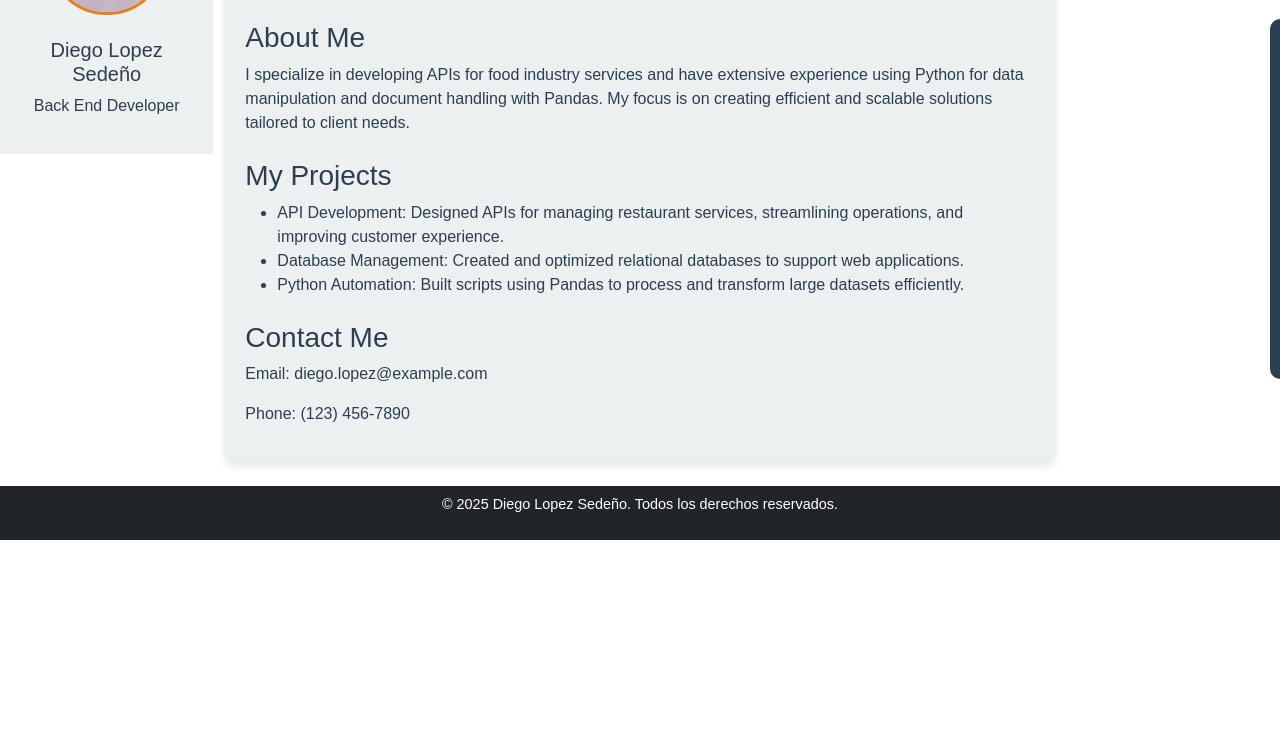
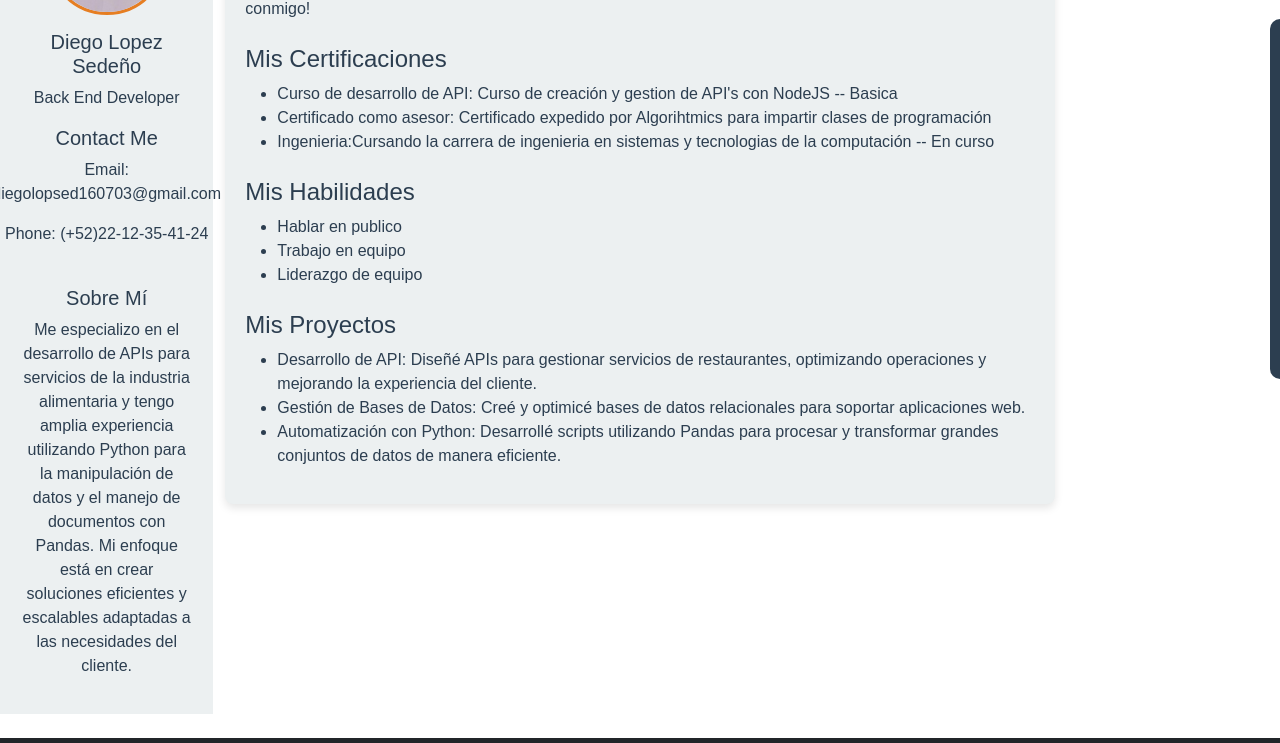
Before and after one commit to DiegoLopSed/Personal_portfolio, a plain HTML site: page index.html in a window 1280 px wide. Shown: the part 201-944 px from the top of the page. Before the commit the page ends 800 px from the top, so only its background shows below. Drawn offline with nearby package versions, Linux system fonts and the light colour scheme; a web font is replaced by a local one.

Commit message:
Modificación del contenido de habilidades

```diff
--- a/index.html
+++ b/index.html
@@ -10,6 +10,7 @@
         rel="stylesheet">
     <link rel="stylesheet" href="assets/css/main.css">
     <link rel="stylesheet" href="assets/css/social.css">
+    <link rel="stylesheet" href="assets/css/fonts.css">
 </head>
 
 <body>
@@ -46,43 +47,84 @@
 
     <div class="container-fluid">
         <div class="row">
+
             <div class="col-12 col-md-2 sidebar text-center">
                 <img src="assets/images/perfil_photo.jpg" class="rounded-circle mt-3" alt="User">
-                <h5 class="mt-2">Diego Lopez Sedeño</h5>
-                <p>Back End Developer</p>
+                <h5 class="merriweather-bold">Diego Lopez Sedeño</h5>
+                <p class="lora-bold">Back End Developer</p>
+
+                <section id="contact" class="lora-regular">
+                    <h5 id="contact-title" class="merriweather-bold">Contact Me</h5>
+                    <p><span id="email">Email</span>: diegolopsed160703@gmail.com</p>
+                    <p><span id="phone">Phone</span>: (+52)22-12-35-41-24</p>
+                </section>
+
+                <section id="about" class="mt-4">
+                    <h5 id="about-title" class="merriweather-bold">Sobre Mí</h5>
+                    <p id="about-content" class="lora-regular">Me especializo en el desarrollo de APIs para servicios de
+                        la industria
+                        alimentaria y tengo amplia experiencia utilizando Python para la manipulación de datos y el
+                        manejo de documentos con Pandas. Mi enfoque está en crear soluciones eficientes y escalables
+                        adaptadas a las necesidades del cliente.</p>
+                </section>
+
             </div>
+
             <div class="col-12 col-md-8">
+
                 <div class="content mt-4">
-                    <h2 id="welcome">Welcome to My Portfolio</h2>
-                    <p id="intro">Hello! I'm Diego Lopez Sedeño, a Back End Developer with experience in building robust
-                        web applications and managing databases. Check out my projects below and feel free to connect
-                        with me!</p>
+                    <h2 id="welcome" class="merriweather-bold">Bienvenido a Mi Portafolio</h2>
+                    <p id="intro" class="lora-regular">¡Hola! Soy Diego Lopez Sedeño, un Desarrollador Back End con
+                        experiencia en la
+                        creación de aplicaciones web robustas y gestión de bases de datos. ¡Mira mis proyectos a
+                        continuación y no dudes en conectarte conmigo!
+                    </p>
 
-                    <section id="about" class="mt-4">
-                        <h3 id="about-title">About Me</h3>
-                        <p id="about-content">I specialize in developing APIs for food industry services and have
-                            extensive experience using Python for data manipulation and document handling with Pandas.
-                            My focus is on creating efficient and scalable solutions tailored to client needs.</p>
+                    <section id="certificates" class="mt-4">
+                        <h4 id="certificates-title" class="merriweather-bold">Mis Certificaciones</h3>
+                        <ul>
+                            <li id="certificate-1" class="lora-regular">Curso de desarrollo de API: Curso de creación y
+                                gestion de API's
+                                con NodeJS -- Basica
+                            </li>
+                            <li id="certificate-2" class="lora-regular">Certificado como asesor: Certificado expedido
+                                por Algorihtmics para impartir
+                                clases de programación</li>
+                            <li id="certificate-3" class="lora-regular">Ingenieria:Cursando la carrera de ingenieria en
+                                sistemas y tecnologias de la computación
+                                -- En curso
+                            </li>
+                        </ul>
+                    </section>
+
+
+                    <section id="skills" class="mt-4">
+                        <h4 id="skills-title" class="merriweather-bold">Mis Habilidades</h3>
+                        <ul>
+                            <li id="skills-1" class="lora-bold">Hablar en publico</li>
+                            <li id="skills-2" class="lora-bold">Trabajo en equipo</li>
+                            <li id="skills-3" class="lora-bold">Liderazgo de equipo</li>
+                        </ul>
                     </section>
 
                     <section id="projects" class="mt-4">
-                        <h3 id="projects-title">My Projects</h3>
+                        <h4 id="projects-title" class="merriweather-bold">Mis Proyectos</h3>
                         <ul>
-                            <li id="project-1">API Development: Designed APIs for managing restaurant services,
-                                streamlining operations, and improving customer experience.</li>
-                            <li id="project-2">Database Management: Created and optimized relational databases to
-                                support web applications.</li>
-                            <li id="project-3">Python Automation: Built scripts using Pandas to process and transform
-                                large datasets efficiently.</li>
+                            <li id="project-1" class="lora-regular">Desarrollo de API: Diseñé APIs para gestionar
+                                servicios de restaurantes,
+                                optimizando operaciones y mejorando la experiencia del cliente.</li>
+                            <li id="project-2" class="lora-regular">Gestión de Bases de Datos: Creé y optimicé bases de
+                                datos relacionales
+                                para soportar aplicaciones web.</li>
+                            <li id="project-3" class="lora-regular">Automatización con Python: Desarrollé scripts
+                                utilizando Pandas para
+                                procesar y transformar grandes conjuntos de datos de manera eficiente.</li>
                         </ul>
                     </section>
 
-                    <section id="contact" class="mt-4">
-                        <h3 id="contact-title">Contact Me</h3>
-                        <p><span id="email">Email</span>: diego.lopez@example.com</p>
-                        <p><span id="phone">Phone</span>: (123) 456-7890</p>
-                    </section>
+
                 </div>
+
             </div>
 
             <div class="col-12 col-md-2 text-center">
```
